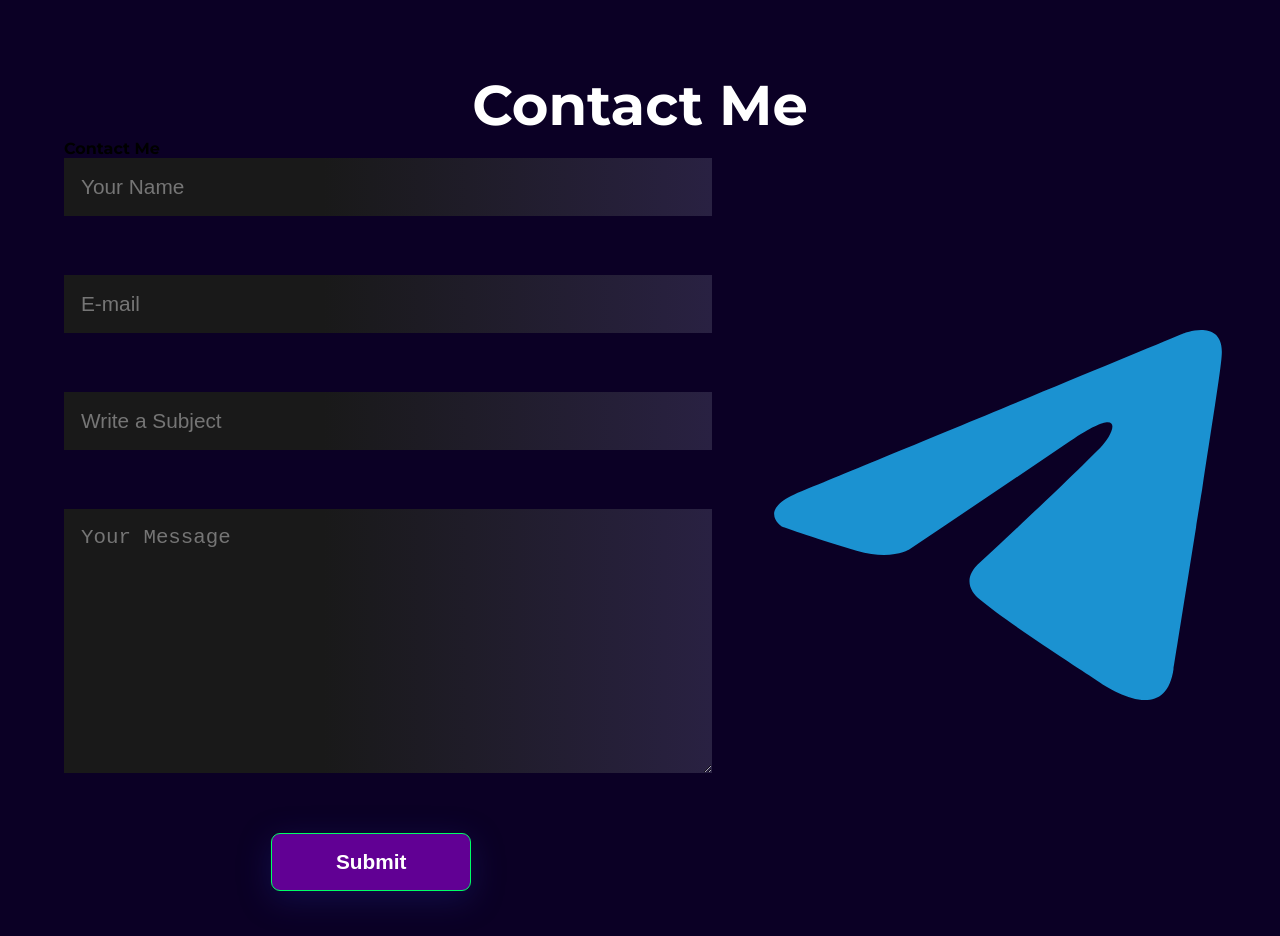
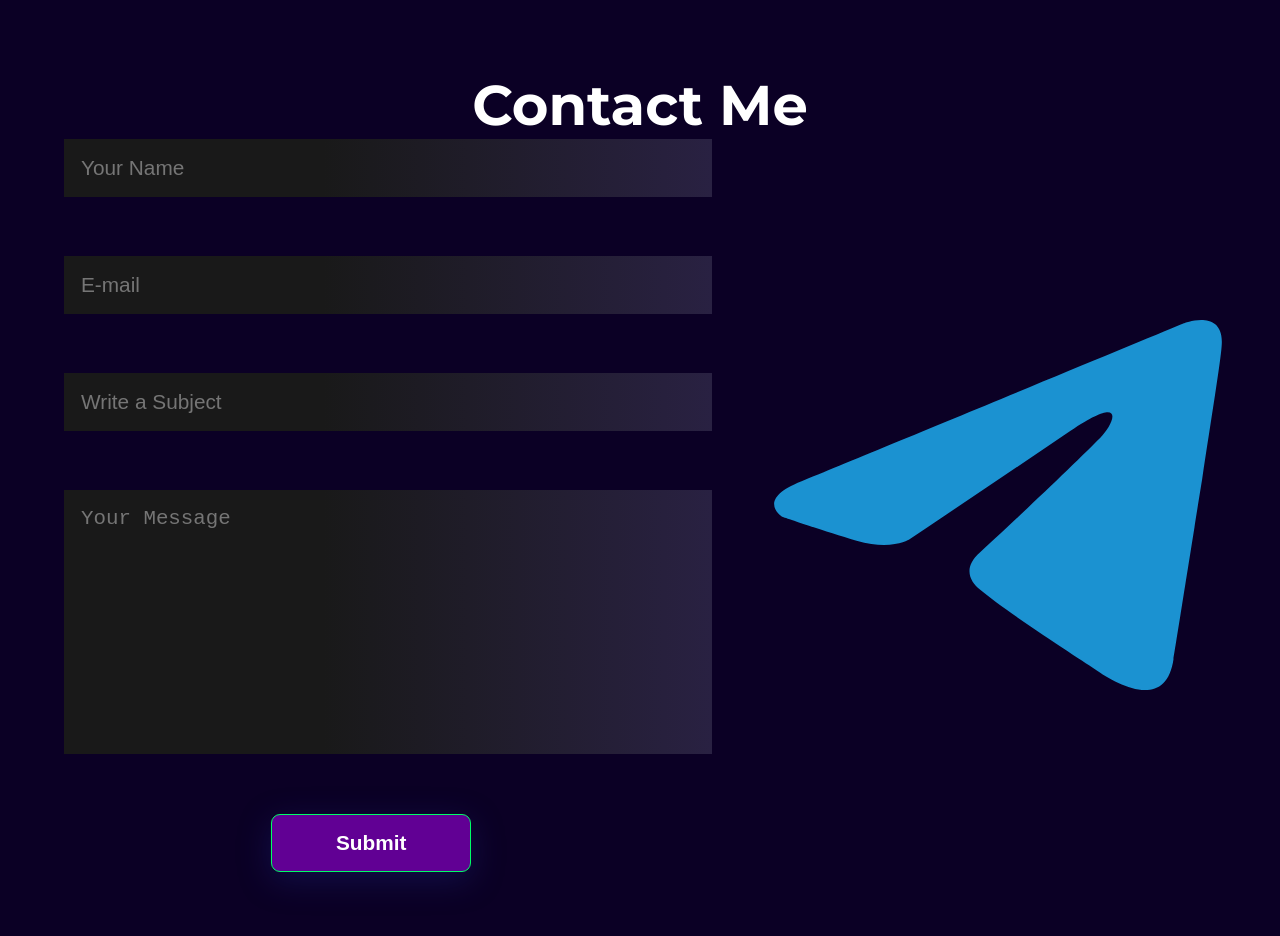
Before and after one commit to anurrags/portfolio, a React (Create React App) app: page / in a window 1280 px wide. Shown: the part 4300-5236 px from the top of the page. Built offline with nearby package versions, Linux system fonts and the light colour scheme.

Commit message:
extra text removed

```diff
--- a/src/components/contact-form/Contactform.tsx
+++ b/src/components/contact-form/Contactform.tsx
@@ -2,9 +2,6 @@ import "./contactform.css";
 const Contactform = () => {
   return (
     <div className="contact-form-container">
-      <h1>
-        Contact <span className="us">Me</span>
-      </h1>
       <form
         name="contact"
         className="contact-form"
--- a/src/components/contact-form/contactform.css
+++ b/src/components/contact-form/contactform.css
@@ -14,6 +14,7 @@
   color: #fffcfc;
   font-size: var(--description-font-size);
   margin-bottom: 0.7rem;
+  resize: none;
 }
 .contact-form-btn {
   color: #fff;
```
